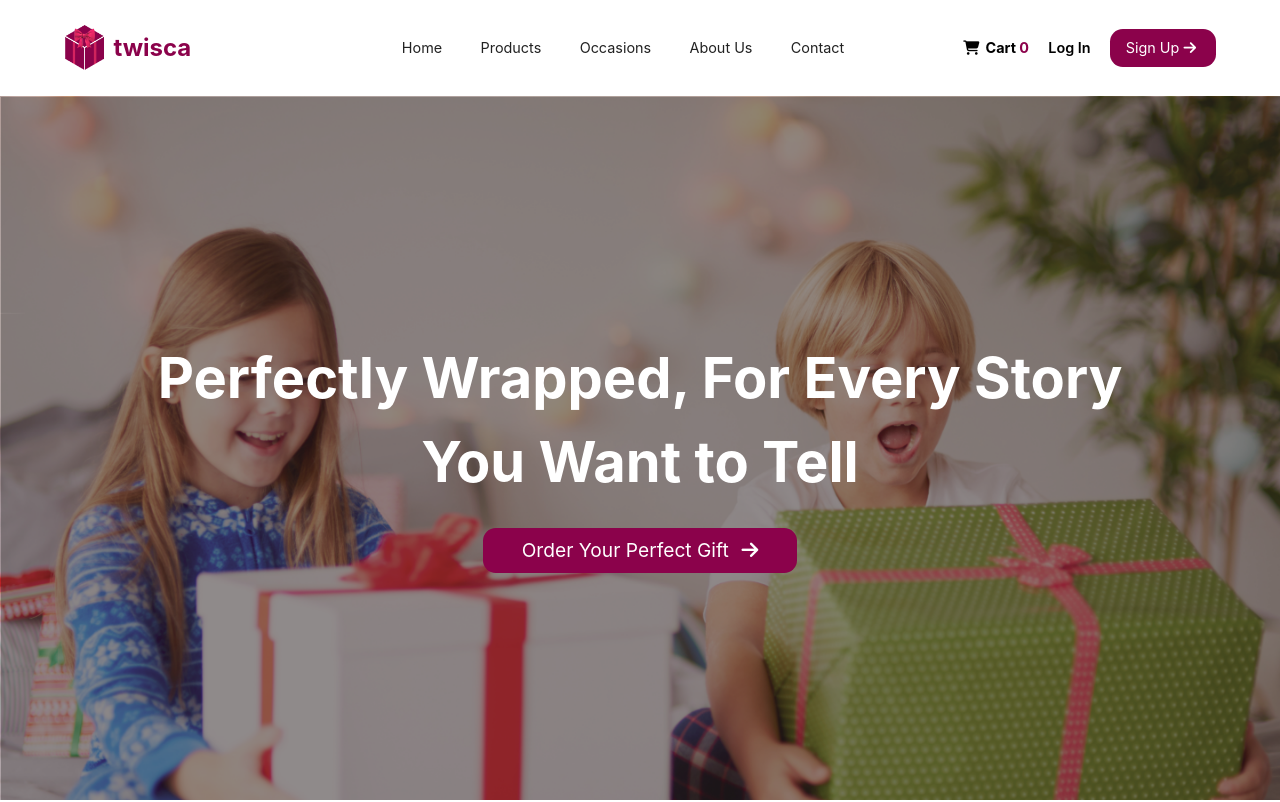
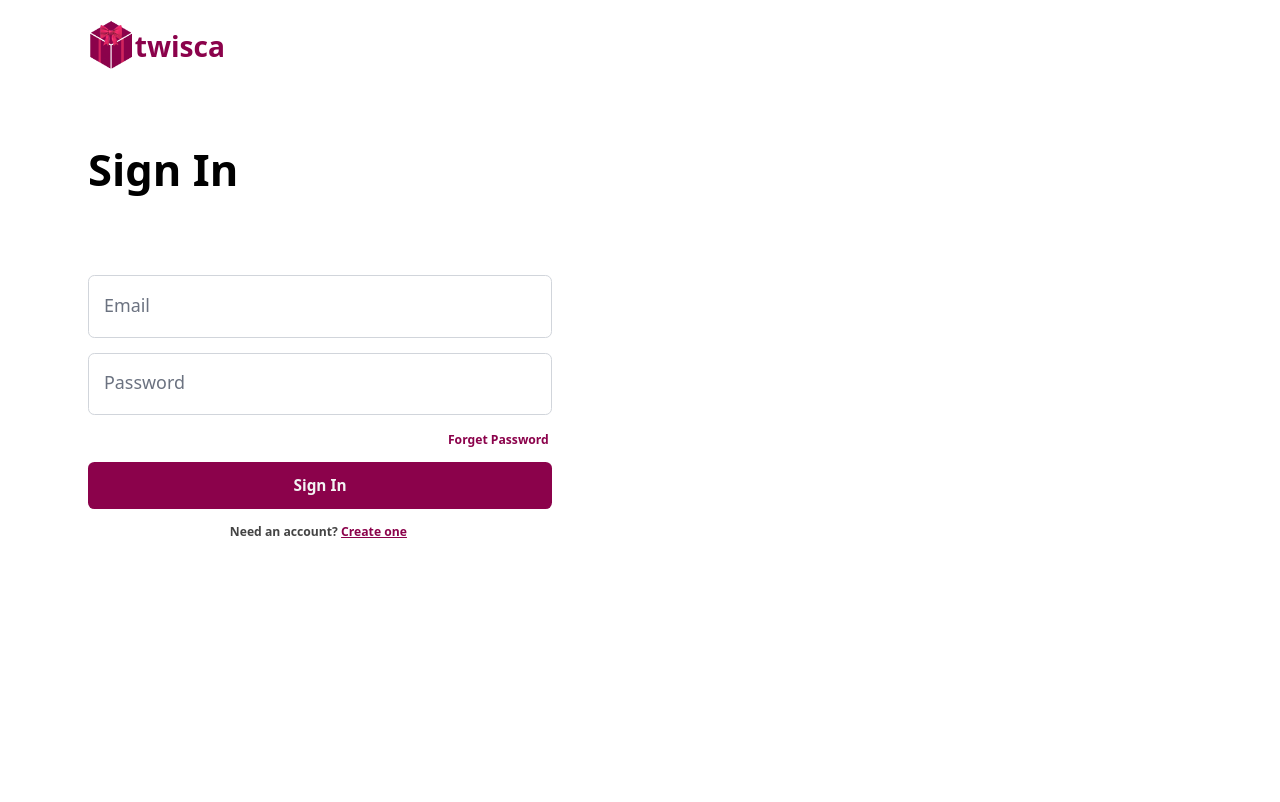
Before and after one commit to SheharyarXD/twisca, a React (Create React App) app in the folder my-app/: page /login in a window 1280 px wide. Shown: the top 802 px of the page. Built offline with nearby package versions, Linux system fonts and the light colour scheme.

Commit message:
In progress

```diff
--- a/my-app/package.json
+++ b/my-app/package.json
@@ -6,6 +6,7 @@
     "cra-template": "1.2.0",
     "react": "^19.0.0",
     "react-dom": "^19.0.0",
+    "react-router-dom": "^7.1.3",
     "react-scripts": "5.0.1",
     "swiper": "^11.2.1",
     "web-vitals": "^4.2.4"
--- a/my-app/src/App.js
+++ b/my-app/src/App.js
@@ -2,12 +2,17 @@ import logo from './logo.svg';
 import './App.css';
 import HomePage from './components/Homepage';
 import LoginPage from './components/loginsignup';
+import { BrowserRouter as Router, Routes, Route } from "react-router-dom";
 
 function App() {
   return (
-    // <LoginPage></LoginPage>
-    <HomePage>
-    </HomePage>
+    <Router>
+    <Routes>
+      <Route path="/" element={<HomePage />} />
+      <Route path="/login" element={<LoginPage showLogin={true} />} />
+      <Route path="/signup" element={<LoginPage showLogin={false} />} />
+    </Routes>
+  </Router>
   );
 }
 
--- a/my-app/src/components/header.js
+++ b/my-app/src/components/header.js
@@ -1,6 +1,8 @@
 import React from "react";
+import { useNavigate } from "react-router-dom";
 
 const Header = () => {
+    const navigate=useNavigate()
   return (
     <header className="px-[5vw] py-[3vh] h-[12vh] flex justify-between w-full text-[0.9rem] sticky top-0 z-50">
         <div className="flex flex-row items-center w-[20vw]">
@@ -23,8 +25,8 @@ const Header = () => {
         <div className="flex flex-row items-center w-[20vw] min-w-fit">
             <div className="font-bold"><i class="fa-solid fa-cart-shopping px-1.5 "></i>Cart <span className="rounded-full text-[#8B024B]">0</span></div>
             <div>
-                <button className="mx-[1.5vw] font-semibold">Log In</button>
-                <button className="bg-[#8B024B] text-white px-4 py-2 rounded-[1vw] ">Sign Up<i class="fa-solid fa-arrow-right px-1"></i></button>
+                <button className="mx-[1.5vw] font-semibold" onClick={() => navigate("/login")}>Log In</button>
+                <button className="bg-[#8B024B] text-white px-4 py-2 rounded-[1vw] " onClick={() => navigate("/login")}>Sign Up<i class="fa-solid fa-arrow-right px-1"></i></button>
             </div>
         </div>
     </header>
--- a/my-app/src/components/loginsignup.js
+++ b/my-app/src/components/loginsignup.js
@@ -21,7 +21,7 @@ const LoginPage = () => {
   return (
     <div className="main flex flex-row w-full justify-between font-sans">
       <div className="form flex flex-col py-5 px-8 w-full lg:w-[50vw] max-h-screen h-auto overflow-hidden">
-        <a className="w-fit" href="../index.html">
+        <a className="w-fit" href="../">
           <div className="logo flex flex-row justify-start font-bold text-[#277D0D] items-center w-fit sm:px-14">
             <img
               className="h-10 lg:h-[4vw] w-fit px-[0.1vw]"
```
Also changed, not shown: 1 other file (tests, documents, lock files or other folders).
